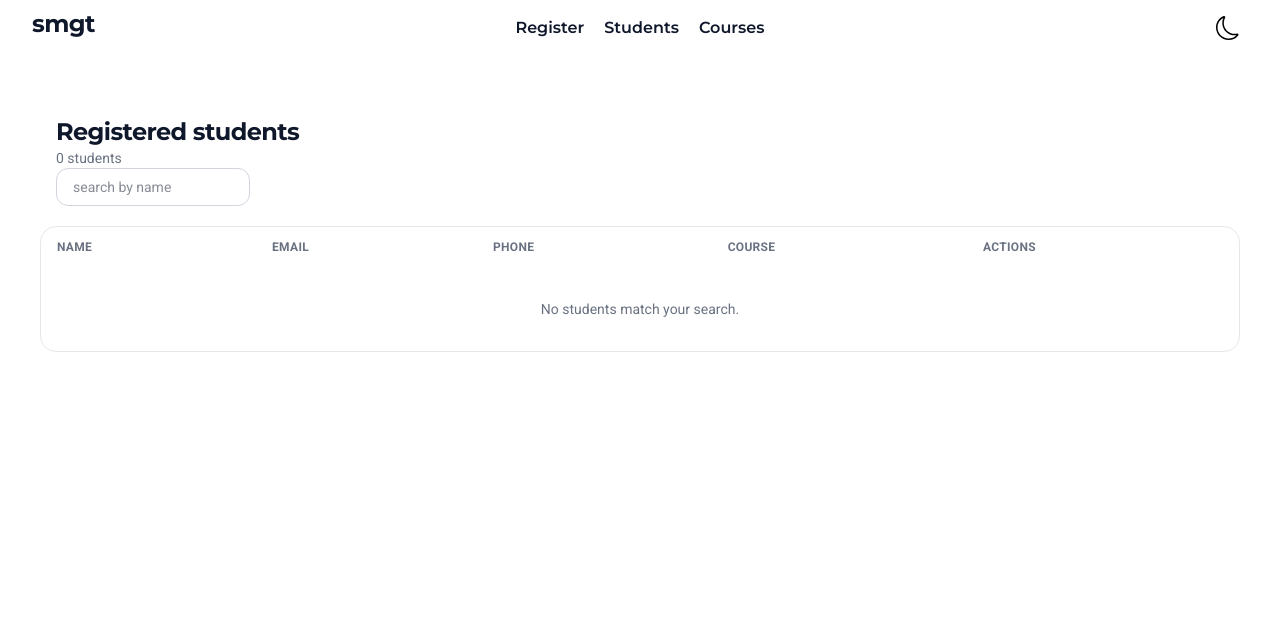
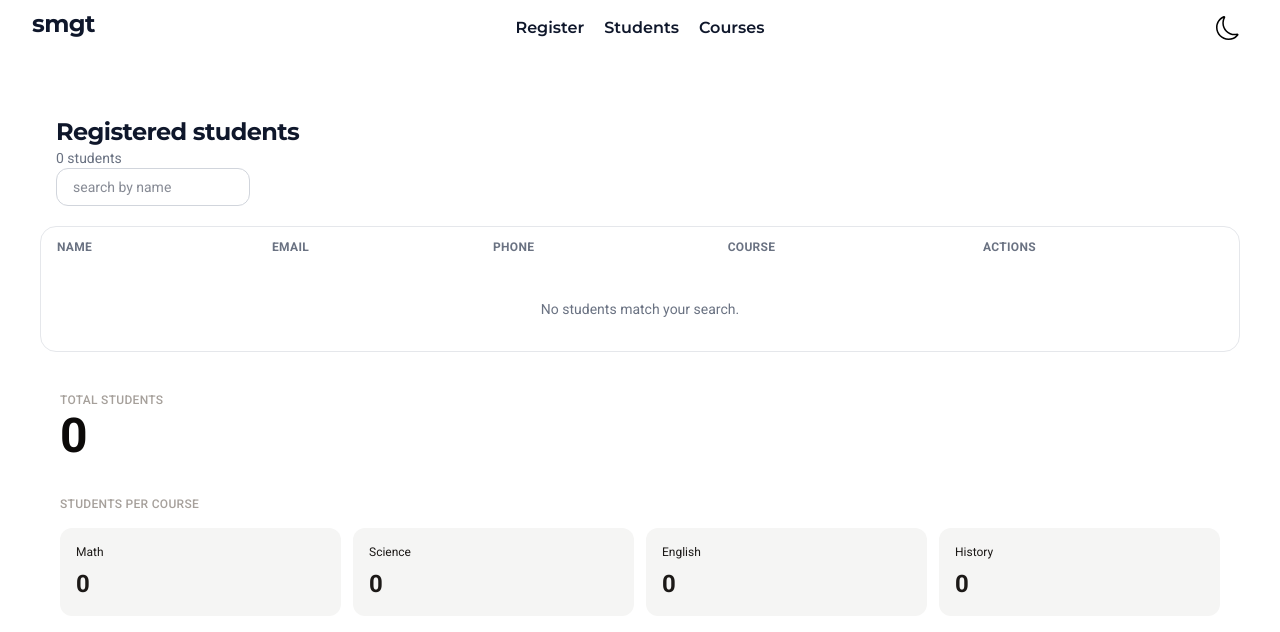
Before and after one commit to Seacrs/student-management-system, a React (Vite) app: page /students in a window 1280 px wide. Shown: the top 632 px of the page. Built offline with nearby package versions, Linux system fonts and the light colour scheme.

Commit message:
feat: add course links and student statistics dashboard

```diff
--- a/src/Pages/students.tsx
+++ b/src/Pages/students.tsx
@@ -1,11 +1,14 @@
 import { useStudent } from "../Context/hooks/useStudent";
 import { useState } from "react";
+import { Link } from "react-router";
+import { courses } from "../data/course";
 
 function Students(){
     const { registeredStudents, removeStudent } = useStudent();
     const [search, setSearch] = useState<string>('');
     const [confirmId, setConfirmId] = useState<string | null>(null);
 
+    const total = registeredStudents.length;
     const filteredItems = registeredStudents.filter(s => s.name.toLowerCase().includes(search.toLowerCase()));
 
     const handleDelete = (id: string) => {
@@ -49,9 +52,12 @@ function Students(){
                                 <td className="px-4 py-3 font-medium">{s.number}</td>
                                 <td className="px-4 py-3 font-medium">{s.course}</td>
                                 <td className="px-4 py-3 flex gap-2">
-                                    <button className="text-xs px-3 py-1.5 rounded-lg border border-blue-200 bg-blue-50 text-blue-700 cursor-pointer">
+                                    <Link
+                                        to={`/courses/${s.course}`}
+                                        className="text-xs px-3 py-1.5 rounded-lg border border-blue-200 bg-blue-50 text-blue-700 cursor-pointer"
+                                    >
                                         View Course
-                                    </button>
+                                    </Link>
                                     <button
                                         onClick={()=> setConfirmId(s.id)}
                                         className="text-xs px-3 py-1.5 rounded-lg border border-red-200 bg-red-50 text-red-700 cursor-pointer"
@@ -90,8 +96,36 @@ function Students(){
                         </button>
                     </div>
                 </div>
-
             }
+            <div className="space-y-4 mt-5">
+                <div className="p-5">
+                    <p className="text-xs font-medium tracking-wide text-stone-400 uppercase">
+                        Total students
+                    </p>
+                    <p className="mt-1 text-5xl font-bold text-stone-950 dark:text-stone-50">{total}</p>
+                </div>
+                <p
+                    className="text-xs font-medium tracking-wide text-stone-400 uppercase px-5"
+                >
+                    Students per course
+                </p>
+                <div className="grid sm:grid-cols-3 lg:grid-cols-4 gap-3 px-5">
+                    {
+                        courses.map(c => {
+                            const count = registeredStudents.filter(s => s.course.toLowerCase() === c.title.toLowerCase()).length;
+                            return (
+                                <div
+                                    key={c.title}
+                                    className="rounded-xl bg-stone-100 dark:bg-black p-4 flex flex-col gap-2"
+                                >
+                                    <p className="text-xs text-stone-900 dark:text-white truncate">{c.title}</p>
+                                    <p className="text-2xl font-bold text-stone-900 dark:text-stone-50">{count}</p>
+                                </div>
+                            )
+                        })
+                    }
+                </div>
+            </div>
         </div>
     )
 }
```
